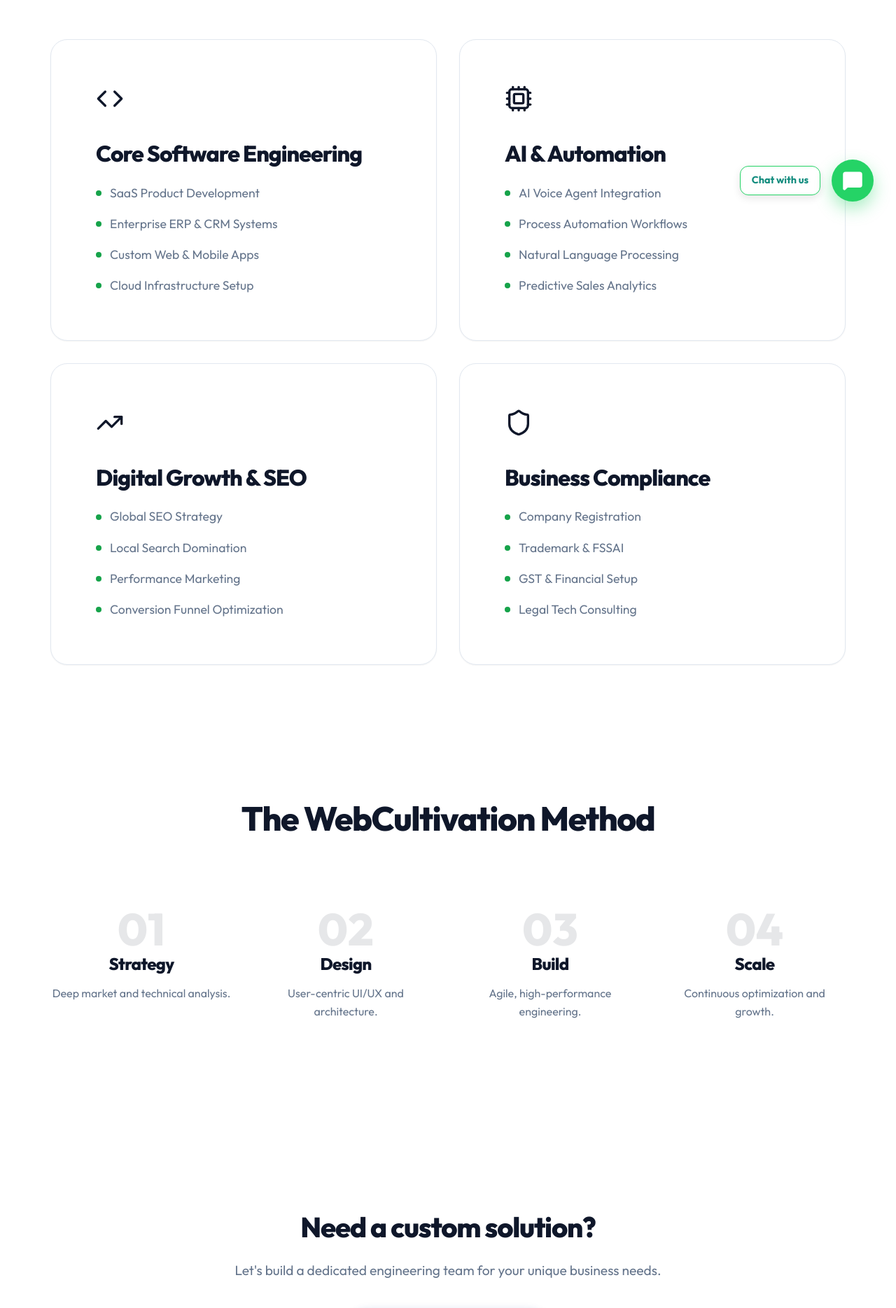
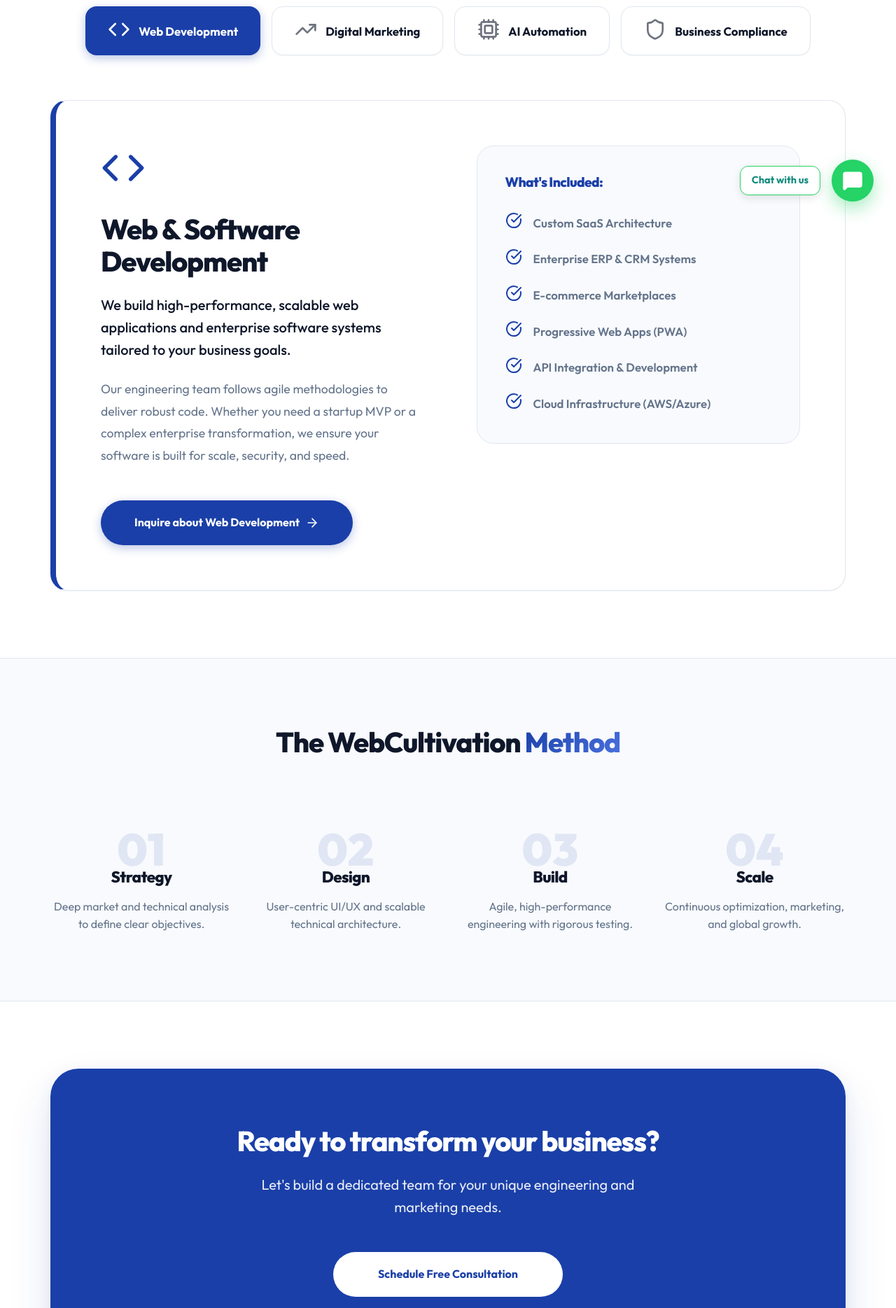
Before and after one commit to Chaudharyaryan46/webbbbsite, a React (Vite) app: page /services in a window 1280 px wide. Shown: the part 480-2349 px from the top of the page at 70% size. Built offline with nearby package versions, Linux system fonts and the light colour scheme.

Commit message:
feat: complete overhaul of Services page with interactive tabbed UI

```diff
--- a/src/pages/Services.tsx
+++ b/src/pages/Services.tsx
@@ -1,51 +1,79 @@
-import React from 'react';
+import React, { useState } from 'react';
 import { Helmet } from 'react-helmet-async';
-import { Globe, Cpu, TrendingUp, Shield, Smartphone, Code, BarChart, Settings } from 'lucide-react';
+import { Globe, Cpu, TrendingUp, Shield, Code, ArrowRight, CheckCircle, Zap, Smartphone, BarChart } from 'lucide-react';
 import { Link } from 'react-router-dom';
 
 const Services = () => {
+  const [activeTab, setActiveTab] = useState('Web Development');
+
   const serviceCategories = [
     {
-      title: "Core Software Engineering",
-      icon: <Code size={40} />,
-      services: [
-        "SaaS Product Development",
+      id: 'Web Development',
+      title: "Web & Software Development",
+      icon: <Code size={32} />,
+      color: 'var(--primary)',
+      description: "We build high-performance, scalable web applications and enterprise software systems tailored to your business goals.",
+      features: [
+        "Custom SaaS Architecture",
         "Enterprise ERP & CRM Systems",
-        "Custom Web & Mobile Apps",
-        "Cloud Infrastructure Setup"
-      ]
+        "E-commerce Marketplaces",
+        "Progressive Web Apps (PWA)",
+        "API Integration & Development",
+        "Cloud Infrastructure (AWS/Azure)"
+      ],
+      detailedDesc: "Our engineering team follows agile methodologies to deliver robust code. Whether you need a startup MVP or a complex enterprise transformation, we ensure your software is built for scale, security, and speed."
     },
     {
-      title: "AI & Automation",
-      icon: <Cpu size={40} />,
-      services: [
-        "AI Voice Agent Integration",
-        "Process Automation Workflows",
-        "Natural Language Processing",
-        "Predictive Sales Analytics"
-      ]
+      id: 'Digital Marketing',
+      title: "Digital Growth & Marketing",
+      icon: <TrendingUp size={32} />,
+      color: '#16A34A',
+      description: "Data-driven marketing strategies that drive high-intent traffic, increase conversions, and scale your brand globally.",
+      features: [
+        "Global & Local SEO",
+        "Performance Marketing (PPC)",
+        "Social Media Domination",
+        "Conversion Rate Optimization",
+        "Content Marketing Strategy",
+        "Marketing Automation"
+      ],
+      detailedDesc: "We don't just drive traffic; we drive revenue. Our marketing stack combines deep SEO expertise with advanced analytics to ensure every marketing dollar translates into measurable business growth."
     },
     {
-      title: "Digital Growth & SEO",
-      icon: <TrendingUp size={40} />,
-      services: [
-        "Global SEO Strategy",
-        "Local Search Domination",
-        "Performance Marketing",
-        "Conversion Funnel Optimization"
-      ]
+      id: 'AI Automation',
+      title: "AI & Process Automation",
+      icon: <Cpu size={32} />,
+      color: 'var(--jatas-red)',
+      description: "Leverage the power of Artificial Intelligence to automate complex workflows and handle customer communication at scale.",
+      features: [
+        "AI Voice Agent Integration",
+        "NLP & Chatbot Workflows",
+        "Predictive Sales Analytics",
+        "Automated Lead Scoring",
+        "Business Process Automation",
+        "Custom LLM Implementations"
+      ],
+      detailedDesc: "The future of business is automated. Our AI solutions help you reduce operational overhead and improve customer response times through intelligent voice and text agents that work 24/7."
     },
     {
-      title: "Business Compliance",
-      icon: <Shield size={40} />,
-      services: [
-        "Company Registration",
-        "Trademark & FSSAI",
+      id: 'Business Compliance',
+      title: "Business & Legal Compliance",
+      icon: <Shield size={32} />,
+      color: '#D97706',
+      description: "End-to-end technical and legal support to ensure your business infrastructure is compliant with global and local standards.",
+      features: [
+        "Company Registration (Pvt Ltd/LLP)",
+        "Trademark & IP Protection",
         "GST & Financial Setup",
-        "Legal Tech Consulting"
-      ]
+        "FSSAI & Industrial Licenses",
+        "Legal Tech Consulting",
+        "Export/Import Documentation"
+      ],
+      detailedDesc: "Focus on your product while we handle the paperwork. From initial incorporation to complex international compliance, we provide the legal and financial backbone for your enterprise."
     }
   ];
+
+  const activeService = serviceCategories.find(s => s.id === activeTab) || serviceCategories[0];
 
   return (
     <main>
@@ -55,67 +83,129 @@
       </Helmet>
 
       {/* Hero */}
-      <section className="section-padding" style={{ background: 'var(--bg-surface)', paddingTop: '180px', borderBottom: '1px solid var(--border-main)' }}>
+      <section style={{ background: 'var(--bg-soft)', paddingTop: '160px', paddingBottom: '80px', borderBottom: '1px solid var(--border)' }}>
         <div className="container">
           <div className="text-center animate-fade">
-            <h1 style={{ fontSize: '4rem', marginBottom: '1.5rem', fontWeight: '800' }}>Comprehensive <span style={{ color: 'var(--primary-blue)' }}>Solutions</span></h1>
-            <p style={{ color: 'var(--text-muted)', fontSize: '1.3rem', maxWidth: '800px', margin: '0 auto' }}>
-              We build the systems that help modern enterprises launch smarter, operate better, and scale faster.
+            <h1 style={{ fontSize: '3.5rem', marginBottom: '1.5rem', fontWeight: '900' }}>
+              Comprehensive <span className="text-gradient">Services</span>
+            </h1>
+            <p style={{ color: 'var(--text-muted)', fontSize: '1.25rem', maxWidth: '800px', margin: '0 auto' }}>
+              We provide the complete technical, marketing, and legal infrastructure required to build and scale a modern enterprise.
             </p>
           </div>
         </div>
       </section>
 
-      {/* Services Grid */}
-      <section className="section-padding">
+      {/* Interactive Services Section */}
+      <section className="section">
         <div className="container">
-          <div className="grid grid-cols-1 md-grid-cols-2 gap-8">
-            {serviceCategories.map((cat, i) => (
-              <div key={i} className="glass-card" style={{ padding: '4rem' }}>
-                <div style={{ color: 'var(--primary-blue)', marginBottom: '2rem' }}>{cat.icon}</div>
-                <h3 style={{ fontSize: '2rem', marginBottom: '1.5rem', fontWeight: '800' }}>{cat.title}</h3>
-                <ul className="flex flex-col gap-4">
-                  {cat.services.map((s, j) => (
-                    <li key={j} className="flex items-center gap-3" style={{ color: 'var(--text-muted)', fontSize: '1.1rem' }}>
-                      <div style={{ width: '8px', height: '8px', borderRadius: '50%', background: 'var(--accent-green)' }}></div>
-                      {s}
-                    </li>
-                  ))}
-                </ul>
+
+          {/* Service Tabs */}
+          <div style={{ display: 'flex', flexWrap: 'wrap', gap: '1rem', justifyContent: 'center', marginBottom: '4rem' }}>
+            {serviceCategories.map((cat) => (
+              <button
+                key={cat.id}
+                onClick={() => setActiveTab(cat.id)}
+                className={`btn ${activeTab === cat.id ? 'btn-primary' : 'btn-secondary'}`}
+                style={{
+                  padding: '1rem 2rem',
+                  borderRadius: '16px',
+                  display: 'flex',
+                  alignItems: 'center',
+                  gap: '0.75rem',
+                  fontSize: '1.05rem',
+                  border: activeTab === cat.id ? 'none' : '1.5px solid var(--border)'
+                }}
+              >
+                <span style={{ opacity: activeTab === cat.id ? 1 : 0.6 }}>{cat.icon}</span>
+                {cat.id}
+              </button>
+            ))}
+          </div>
+
+          {/* Active Service Content */}
+          <div className="animate-fade" key={activeTab}>
+            <div className="card" style={{ padding: '4rem', display: 'flex', flexDirection: 'column', gap: '3rem', borderLeft: `8px solid ${activeService.color}` }}>
+              <div className="row" style={{ alignItems: 'flex-start', gap: '5rem' }}>
+
+                {/* Left: Description */}
+                <div style={{ flex: '1.2' }}>
+                  <div style={{ color: activeService.color, marginBottom: '1.5rem' }}>
+                    {React.cloneElement(activeService.icon as React.ReactElement, { size: 64 })}
+                  </div>
+                  <h2 style={{ fontSize: '2.5rem', marginBottom: '1.5rem' }}>{activeService.title}</h2>
+                  <p style={{ fontSize: '1.25rem', color: 'var(--text)', marginBottom: '1.5rem', fontWeight: '500' }}>
+                    {activeService.description}
+                  </p>
+                  <p style={{ color: 'var(--text-muted)', lineHeight: '1.8', fontSize: '1.1rem' }}>
+                    {activeService.detailedDesc}
+                  </p>
+                  <div style={{ marginTop: '3rem' }}>
+                     <Link to="/contact" className="btn btn-primary" style={{ padding: '1.2rem 3rem' }}>
+                        Inquire about {activeTab} <ArrowRight size={20} />
+                     </Link>
+                  </div>
+                </div>
+
+                {/* Right: Features Grid */}
+                <div style={{ flex: '1', background: 'var(--bg-soft)', padding: '2.5rem', borderRadius: '24px', border: '1px solid var(--border)' }}>
+                  <h4 style={{ fontSize: '1.2rem', marginBottom: '2rem', fontWeight: '800', color: 'var(--primary)' }}>What's Included:</h4>
+                  <div style={{ display: 'flex', flexDirection: 'column', gap: '1.25rem' }}>
+                    {activeService.features.map((f) => (
+                      <div key={f} style={{ display: 'flex', alignItems: 'center', gap: '1rem' }}>
+                        <div style={{ color: activeService.color }}><CheckCircle size={24} /></div>
+                        <span style={{ fontWeight: '600', color: 'var(--text-muted)', fontSize: '1.05rem' }}>{f}</span>
+                      </div>
+                    ))}
+                  </div>
+                </div>
+
+              </div>
+            </div>
+          </div>
+
+        </div>
+      </section>
+
+      {/* Methodology */}
+      <section className="section" style={{ background: 'var(--bg-soft)', borderTop: '1px solid var(--border)', borderBottom: '1px solid var(--border)' }}>
+        <div className="container">
+          <h2 className="text-center" style={{ fontSize: '2.5rem', marginBottom: '5rem' }}>The WebCultivation <span className="text-gradient">Method</span></h2>
+          <div className="grid md-grid-cols-4 gap-8">
+            {[
+              { step: "01", title: "Strategy", desc: "Deep market and technical analysis to define clear objectives." },
+              { step: "02", title: "Design", desc: "User-centric UI/UX and scalable technical architecture." },
+              { step: "03", title: "Build", desc: "Agile, high-performance engineering with rigorous testing." },
+              { step: "04", title: "Scale", desc: "Continuous optimization, marketing, and global growth." }
+            ].map((m, i) => (
+              <div key={i} className="text-center">
+                <div style={{ fontSize: '4rem', fontWeight: '900', color: 'var(--primary)', opacity: 0.1, marginBottom: '-1.5rem' }}>{m.step}</div>
+                <h4 style={{ fontSize: '1.4rem', fontWeight: '800', marginBottom: '1rem' }}>{m.title}</h4>
+                <p style={{ color: 'var(--text-muted)', lineHeight: '1.6' }}>{m.desc}</p>
               </div>
             ))}
           </div>
         </div>
       </section>
 
-      {/* Methodology */}
-      <section className="section-padding" style={{ background: 'var(--bg-surface)', borderTop: '1px solid var(--border-main)' }}>
+      {/* Final CTA */}
+      <section className="section">
         <div className="container">
-          <h2 className="text-center" style={{ fontSize: '3rem', marginBottom: '5rem', fontWeight: '800' }}>The WebCultivation <span style={{ color: 'var(--primary-blue)' }}>Method</span></h2>
-          <div className="grid grid-cols-1 md-grid-cols-4 gap-8">
-            {[
-              { step: "01", title: "Strategy", desc: "Deep market and technical analysis." },
-              { step: "02", title: "Design", desc: "User-centric UI/UX and architecture." },
-              { step: "03", title: "Build", desc: "Agile, high-performance engineering." },
-              { step: "04", title: "Scale", desc: "Continuous optimization and growth." }
-            ].map((m, i) => (
-              <div key={i} className="text-center">
-                <div style={{ fontSize: '4rem', fontWeight: '800', color: 'var(--primary-blue)', opacity: 0.1, marginBottom: '-1rem' }}>{m.step}</div>
-                <h4 style={{ fontSize: '1.5rem', fontWeight: '800', marginBottom: '1rem' }}>{m.title}</h4>
-                <p style={{ color: 'var(--text-muted)' }}>{m.desc}</p>
-              </div>
-            ))}
-          </div>
-        </div>
-      </section>
-
-      {/* CTA */}
-      <section className="section-padding">
-        <div className="container">
-          <div style={{ background: 'var(--bg-surface)', border: '1px solid var(--border-main)', padding: '5rem', borderRadius: '40px', textAlign: 'center' }}>
-            <h2 style={{ fontSize: '2.5rem', marginBottom: '1.5rem', fontWeight: '800' }}>Need a custom solution?</h2>
-            <p style={{ color: 'var(--text-muted)', fontSize: '1.2rem', marginBottom: '2.5rem' }}>Let's build a dedicated engineering team for your unique business needs.</p>
-            <Link to="/contact" className="btn btn-primary" style={{ padding: '1.2rem 4rem', borderRadius: '50px' }}>Schedule Consultation</Link>
+          <div style={{
+            background: 'var(--primary)',
+            borderRadius: 'var(--radius-xl)',
+            padding: '5rem',
+            textAlign: 'center',
+            color: 'white',
+            boxShadow: 'var(--shadow-xl)'
+          }}>
+            <h2 style={{ fontSize: '2.5rem', marginBottom: '1.5rem', color: 'white' }}>Ready to transform your business?</h2>
+            <p style={{ fontSize: '1.25rem', opacity: 0.9, maxWidth: '600px', margin: '0 auto 3rem' }}>
+              Let's build a dedicated team for your unique engineering and marketing needs.
+            </p>
+            <Link to="/contact" className="btn" style={{ background: 'white', color: 'var(--primary)', border: 'none', padding: '1.2rem 4rem' }}>
+              Schedule Free Consultation
+            </Link>
           </div>
         </div>
       </section>
```
